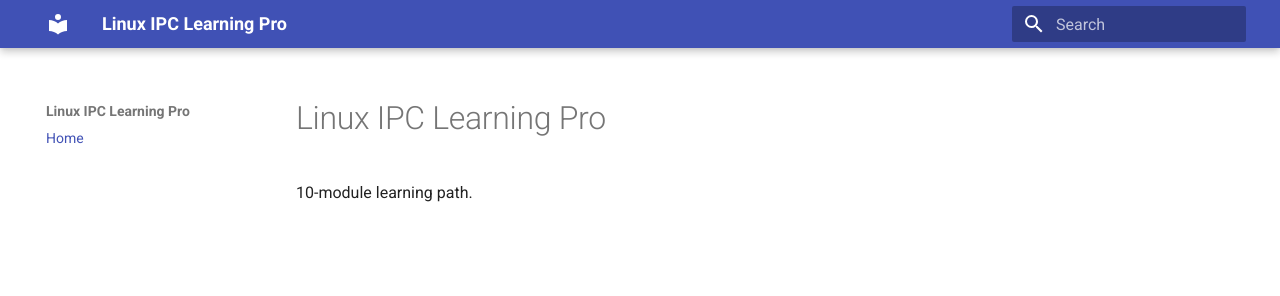
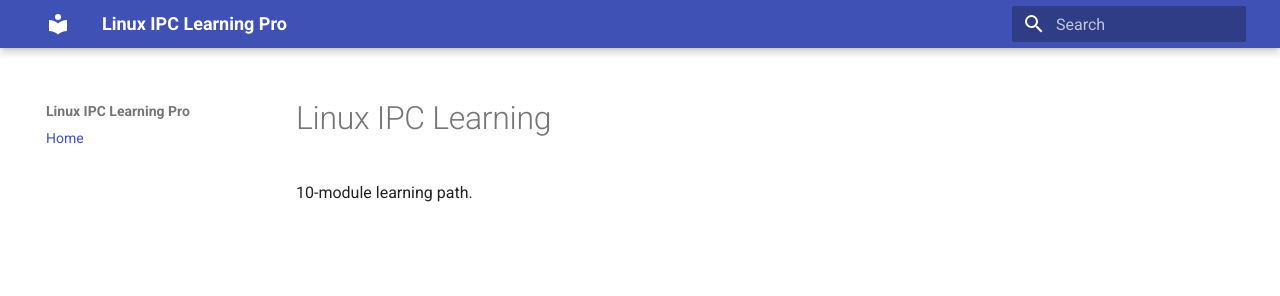
Before and after one commit to LeVuPhong/linux-ipc-learning, an MkDocs documentation site: the page built from docs/index.md, in a window 1280 px wide. Shown: the top 296 px of the page. Built offline with MkDocs 1.6.1 and Material for MkDocs 9.7.7, drawn with Linux system fonts in a browser that asks for light colours.

Commit message:
Remove pro

```diff
--- a/docs/index.md
+++ b/docs/index.md
@@ -1,3 +1,3 @@
-# Linux IPC Learning Pro
+# Linux IPC Learning
 
 10-module learning path.
```
